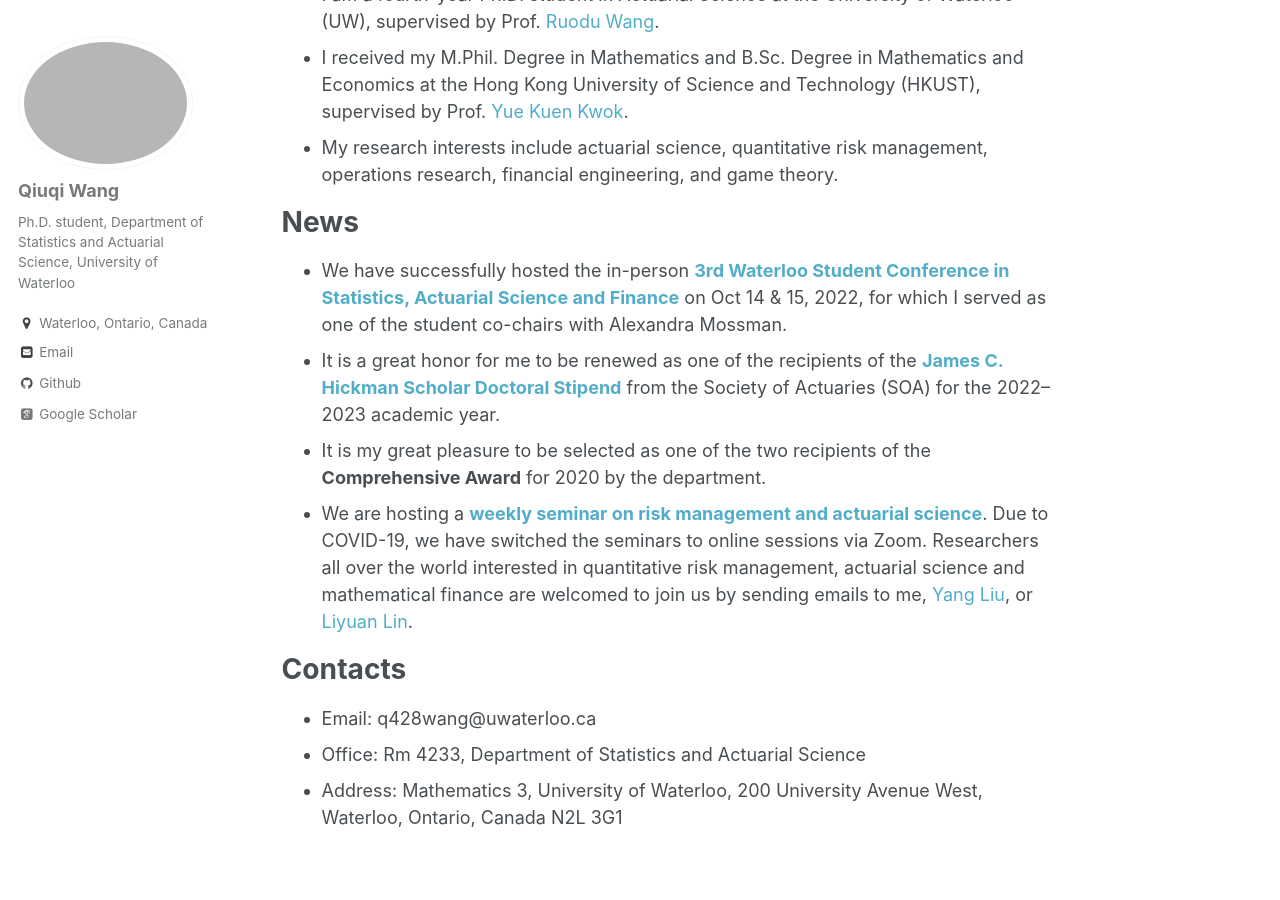
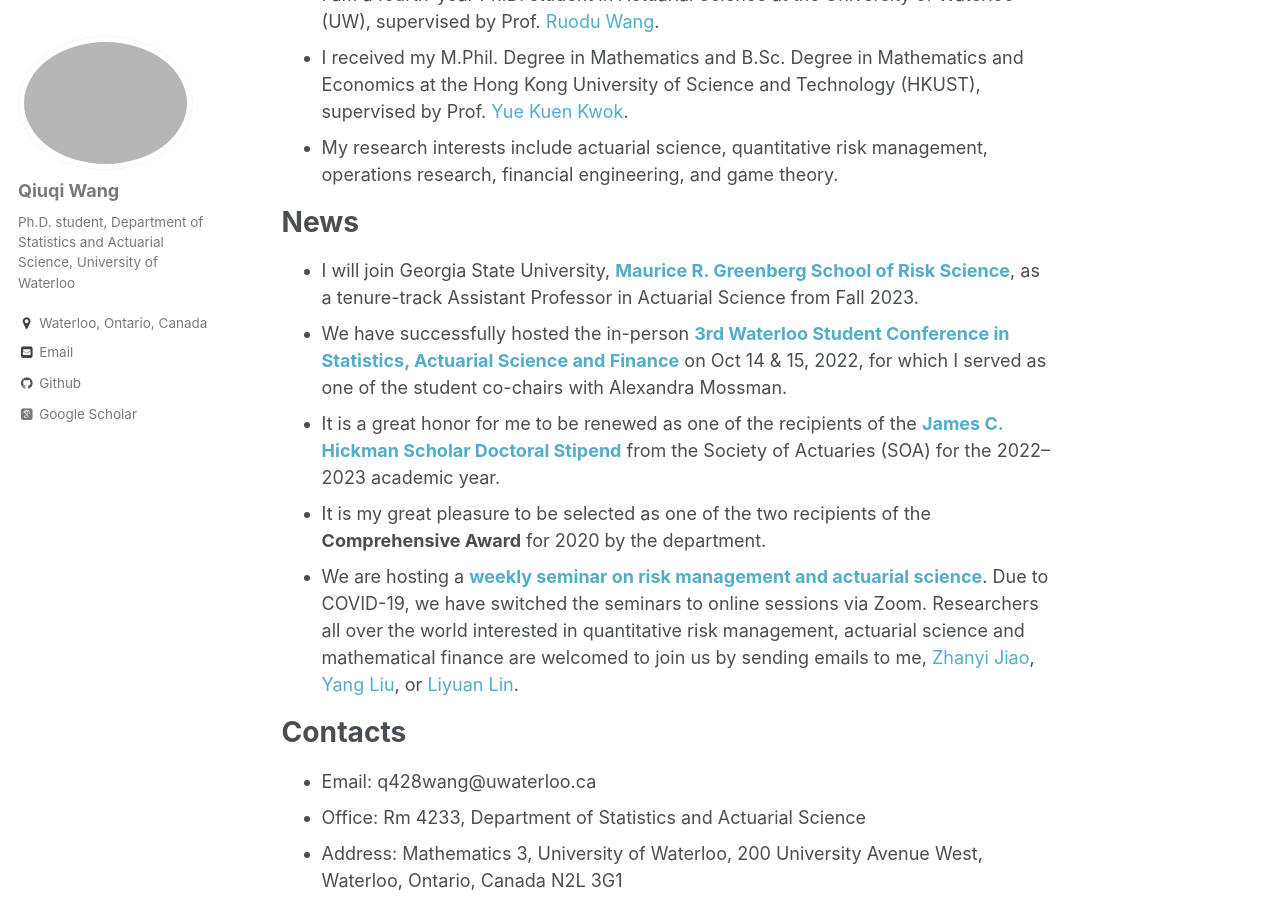
Before and after one commit to qwangan/qwangan.github.io, a Jekyll site: the page built from _pages/about.md, in a window 1280 px wide and 900 px high, scrolled down 564 px. Built offline with Jekyll 4.4.1, drawn with Linux system fonts in a browser that asks for light colours; some web fonts are replaced.

Commit message:
Update about.md

```diff
--- a/_pages/about.md
+++ b/_pages/about.md
@@ -18,10 +18,11 @@ redirect_from:
 * My research interests include actuarial science, quantitative risk management, operations research, financial engineering, and game theory.
 
 # News
+* I will join Georgia State University, **[Maurice R. Greenberg School of Risk Science](https://robinson.gsu.edu/academic-departments/risk-management-and-insurance/)**, as a tenure-track Assistant Professor in Actuarial Science from Fall 2023.
 * We have successfully hosted the in-person **[3rd Waterloo Student Conference in Statistics, Actuarial Science and Finance](https://uwaterloo.ca/statistics-actuarial-science-finance-student-conference/)** on Oct 14 & 15, 2022, for which I served as one of the student co-chairs with Alexandra Mossman.
 * It is a great honor for me to be renewed as one of the recipients of the **[James C. Hickman Scholar Doctoral Stipend](https://www.soa.org/resources/announcements/press-releases/2022/2022-hickman-scholar/)** from the Society of Actuaries (SOA) for the 2022--2023 academic year.
 * It is my great pleasure to be selected as one of the two recipients of the **Comprehensive Award** for 2020 by the department.
-* We are hosting a **[weekly seminar on risk management and actuarial science](https://yang-liu16.github.io/seminar/)**. Due to COVID-19, we have switched the seminars to online sessions via Zoom. Researchers all over the world interested in quantitative risk management, actuarial science and mathematical finance are welcomed to join us by sending emails to me, [Yang Liu](https://yang-liu16.github.io/), or [Liyuan Lin](https://liyuan-lin.github.io/Liyuan/).
+* We are hosting a **[weekly seminar on risk management and actuarial science](https://yang-liu16.github.io/seminar/)**. Due to COVID-19, we have switched the seminars to online sessions via Zoom. Researchers all over the world interested in quantitative risk management, actuarial science and mathematical finance are welcomed to join us by sending emails to me, [Zhanyi Jiao](mailto:z27jiao@uwaterloo.ca), [Yang Liu](https://yang-liu16.github.io/), or [Liyuan Lin](https://liyuan-lin.github.io/Liyuan/).
 
 # Contacts
 * Email: q428wang@uwaterloo.ca
```
